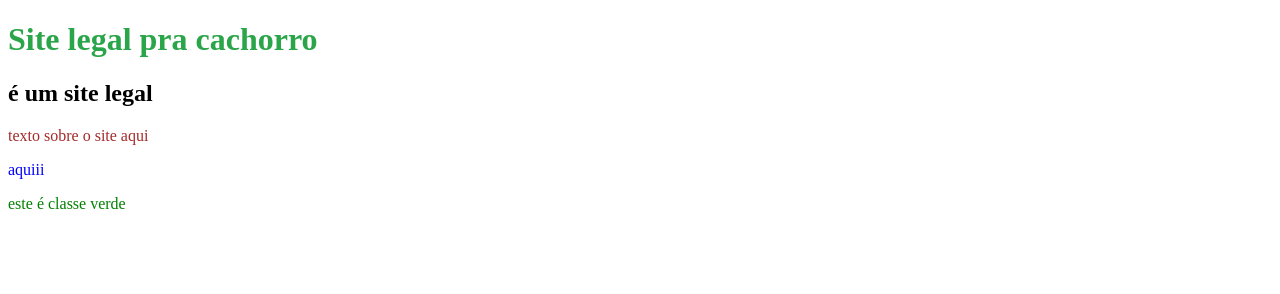
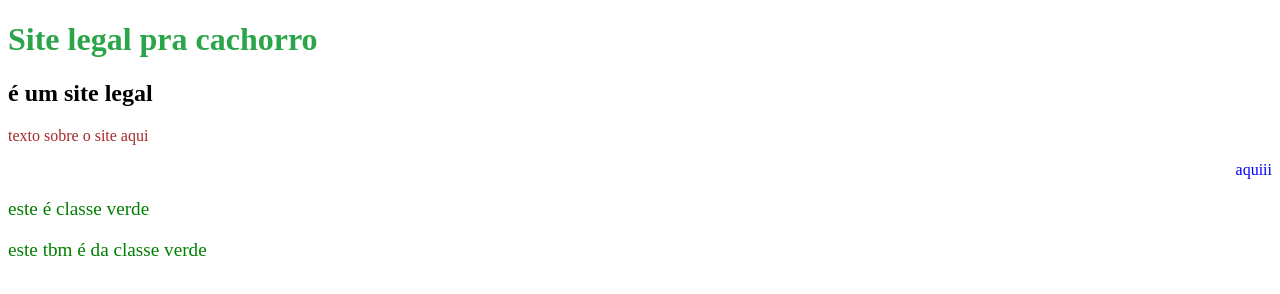
Before and after one commit to joaquimarend-hash/site-sobre-cachorros, a plain HTML site: page index.html in a window 1280 px wide. Drawn offline with Linux system fonts and the light colour scheme.

Commit message:
mais class e size e alighn

```diff
--- a/index.html
+++ b/index.html
@@ -12,10 +12,12 @@
             color:brown
         }
         #p_azul{
-            color:blue
+            color:blue;
+            text-align: right;
         }
         .verde{
-            color:green
+            color:green;
+            font-size:larger
         }
     </style>
 </head>
@@ -25,5 +27,6 @@
     <p>texto sobre o site aqui</p>
     <p id="p_azul"> aquiii </p>
     <p class="verde">este é classe verde</p>
+    <p class="verde">este tbm é da classe verde</p>
 </body>
 </html>
```
